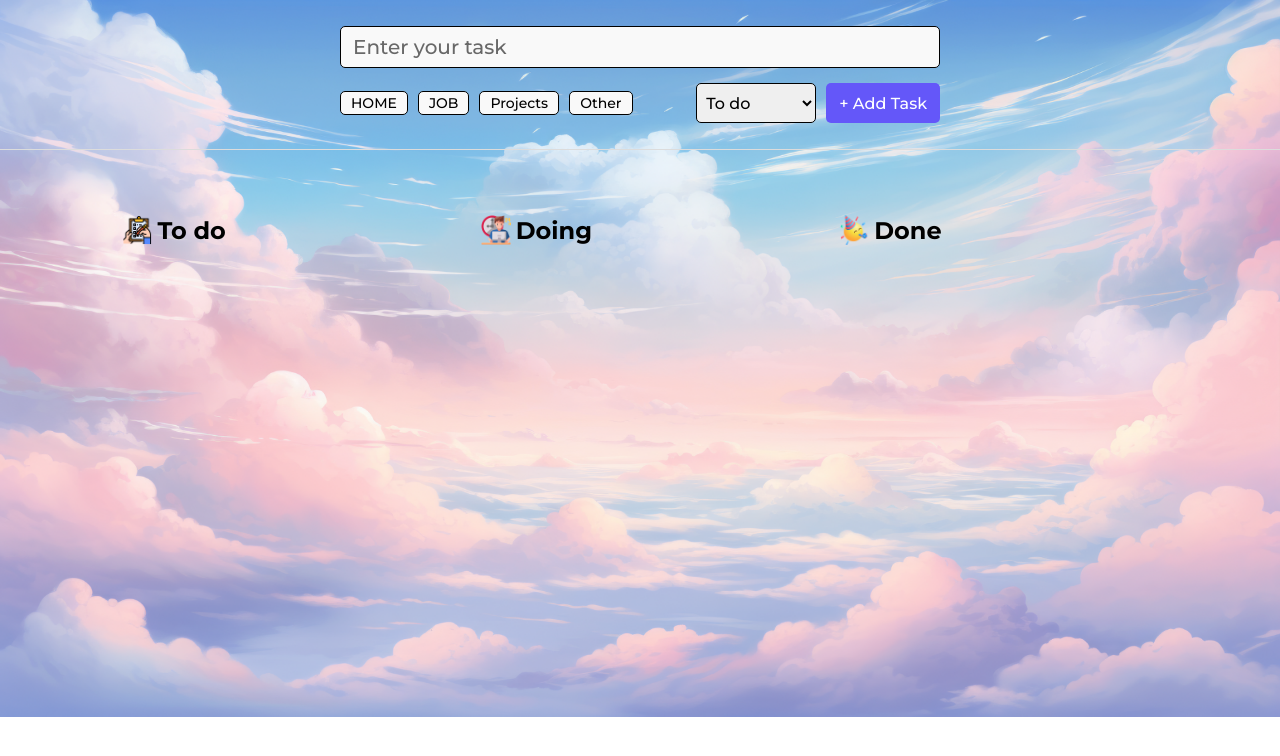
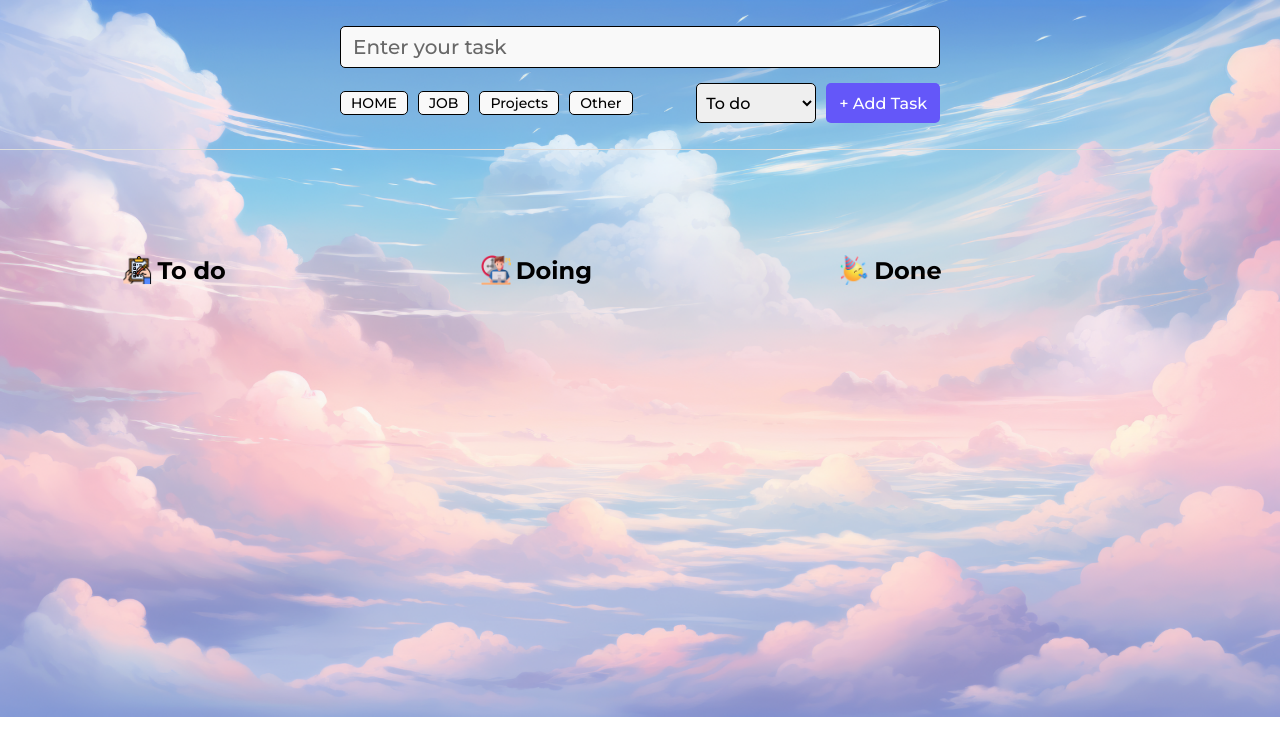
Before and after one commit to Mayuresh308/React-Todo-application, a React (Vite) app: page / in a window 1280 px wide. Shown: the top 756 px of the page. Built offline with nearby package versions, Linux system fonts and the light colour scheme.

Commit message:
Update App.css

```diff
--- a/src/App.css
+++ b/src/App.css
@@ -23,6 +23,10 @@
   margin: 20px 0;
 }
 
+.app_main{
+  margin-top: 40px;
+}
+
 /* Mobile Styles */
 @media (min-width: 768px) {
   .task_column {
```
